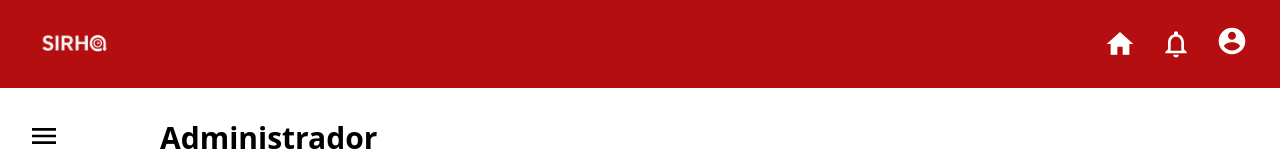
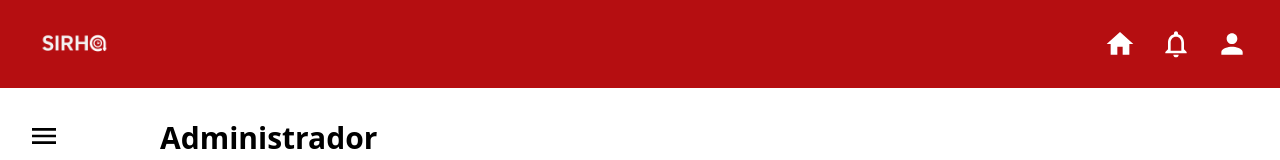
Before and after one commit to Juanseom/Frontend_SIRHA_Romanos_2025-2, a React (Vite) app: page /admin-home in a window 1280 px wide. Shown: the top 160 px of the page. Built offline with nearby package versions, Linux system fonts and the light colour scheme; sample sign-in values are in the browser's storage.

Commit message:
style: cambiar la apariencia del ícono de perfil en el header

```diff
--- a/src/components/common/Header.jsx
+++ b/src/components/common/Header.jsx
@@ -6,7 +6,7 @@ const Header = ({ homeRoute = '/' }) => {
   const navigate = useNavigate()
 
   return (
-    <header className="w-full bg-[#b50e11] px-8 py-4 flex items-center justify-between">
+    <header className="w-full bg-[#b50e11] px-8 py-4 flex items-center justify-between sticky top-0 z-50">
       {/* Logo - clickeable para ir a home del flujo actual */}
       <button onClick={() => navigate(homeRoute)} className="flex items-center">
         <img
@@ -39,7 +39,7 @@ const Header = ({ homeRoute = '/' }) => {
           </svg>
         </button>
 
-        {/* Profile Dropdown - NUEVO */}
+        {/* Profile Dropdown*/}
         <ProfileDropdown />
       </nav>
     </header>
--- a/src/components/common/ProfileDropdown.jsx
+++ b/src/components/common/ProfileDropdown.jsx
@@ -30,11 +30,11 @@ const ProfileDropdown = () => {
       {/* Profile Icon Button */}
       <button
         onClick={() => setIsOpen(!isOpen)}
-        className="text-white hover:text-gray-200 transition-colors"
+        className="text-white hover:text-gray-200 transition-colors flex items-center justify-center"
         aria-label="Profile"
       >
         <svg className="w-8 h-8" fill="currentColor" viewBox="0 0 24 24">
-          <path d="M12 2C6.48 2 2 6.48 2 12s4.48 10 10 10 10-4.48 10-10S17.52 2 12 2zm0 3c1.66 0 3 1.34 3 3s-1.34 3-3 3-3-1.34-3-3 1.34-3 3-3zm0 14.2c-2.5 0-4.71-1.28-6-3.22.03-1.99 4-3.08 6-3.08 1.99 0 5.97 1.09 6 3.08-1.29 1.94-3.5 3.22-6 3.22z"/>
+          <path d="M12 12c2.21 0 4-1.79 4-4s-1.79-4-4-4-4 1.79-4 4 1.79 4 4 4zm0 2c-2.67 0-8 1.34-8 4v2h16v-2c0-2.66-5.33-4-8-4z"/>
         </svg>
       </button>
 
```
